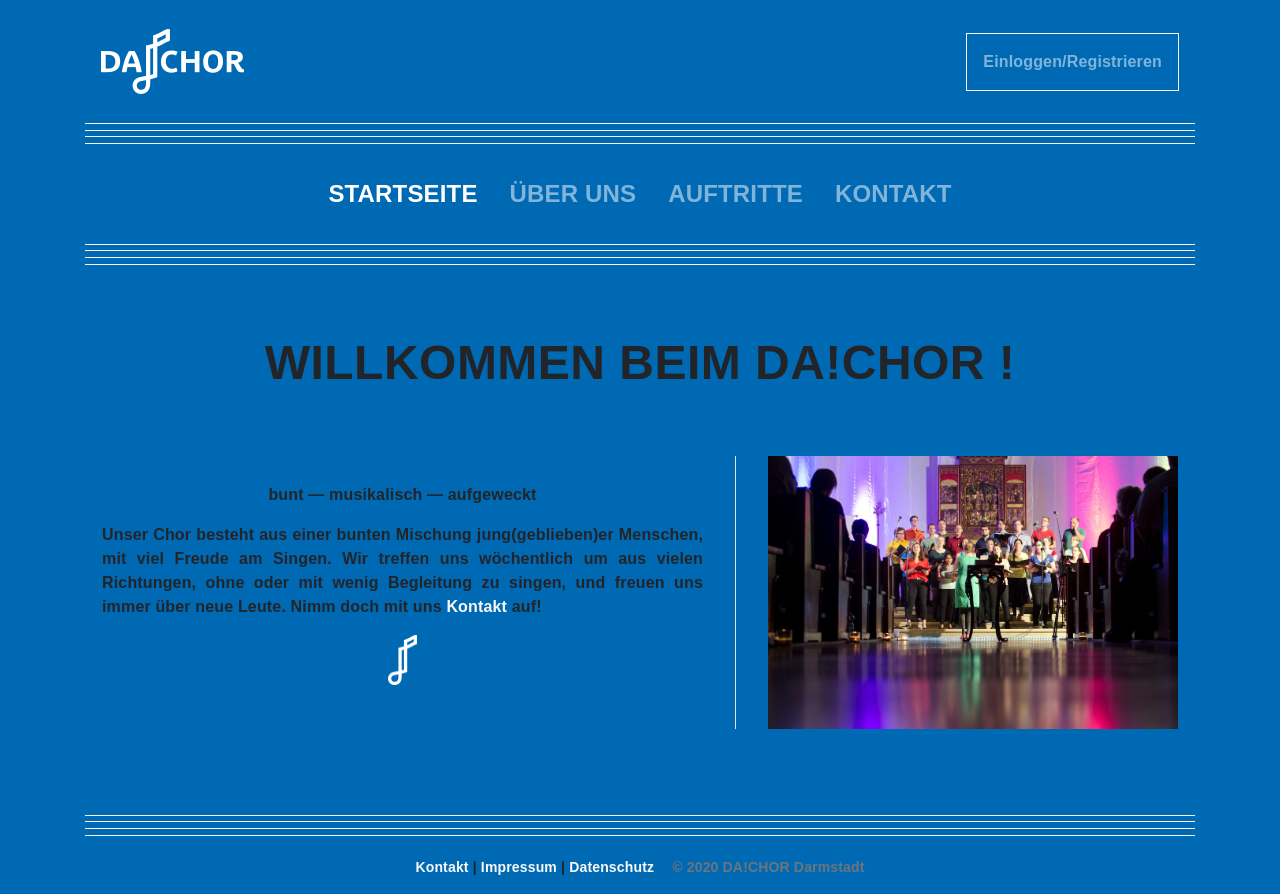
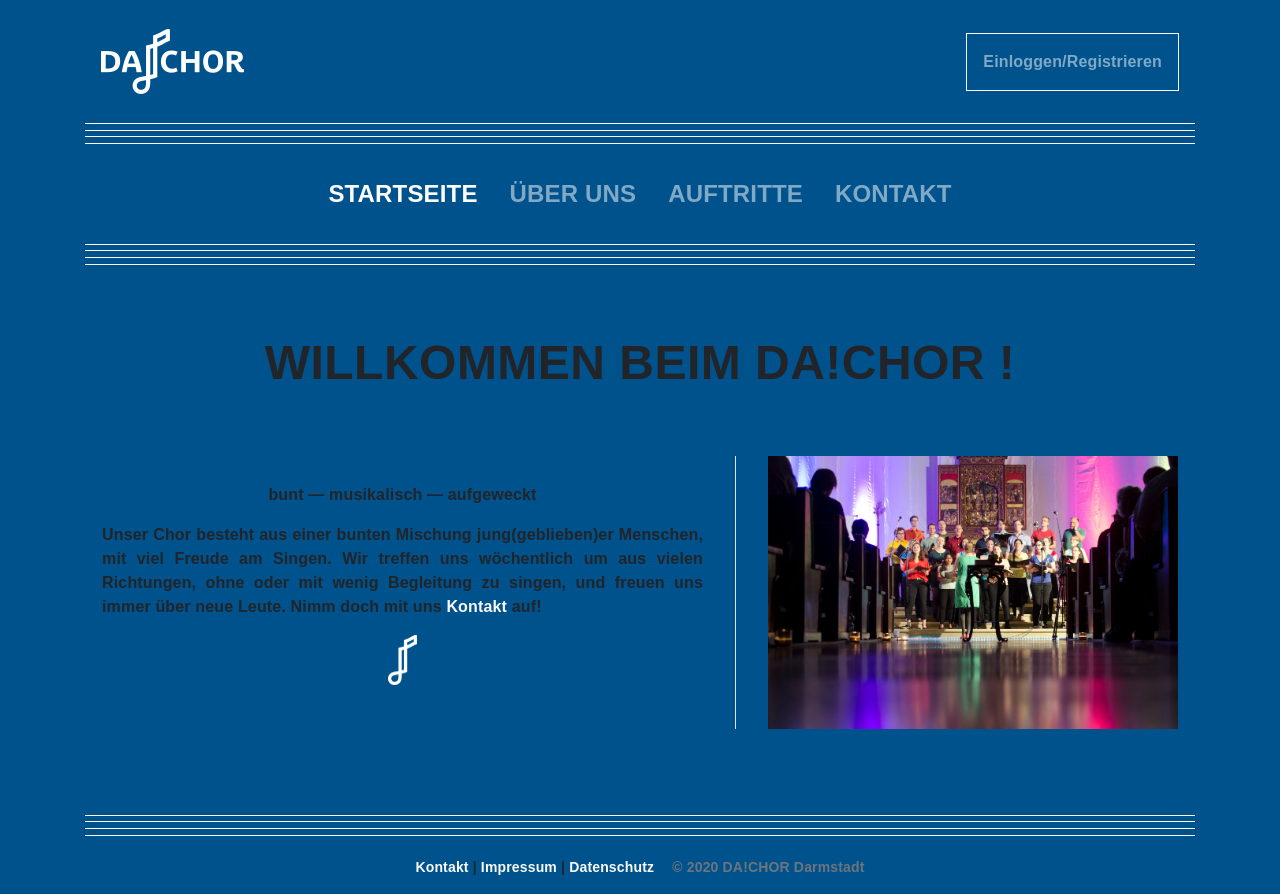
Before and after one commit to geislern/DACHOR-Website, a Django app: page / in a window 1280 px wide. Run offline with Django 3.2, Linux system fonts and the light colour scheme; some libraries are stand-ins or nearby versions; some web fonts are replaced.

Commit message:
darken background color for better readability

```diff
--- a/dachor_website/static/css/custom.css
+++ b/dachor_website/static/css/custom.css
@@ -1,5 +1,5 @@
 body {
-    background-color: #0069b4;
+    background-color: #00528c;
     text-align: justify;
     font-family: "parisine-plus-std-gris", sans-serif;
     font-weight: bold;
```
